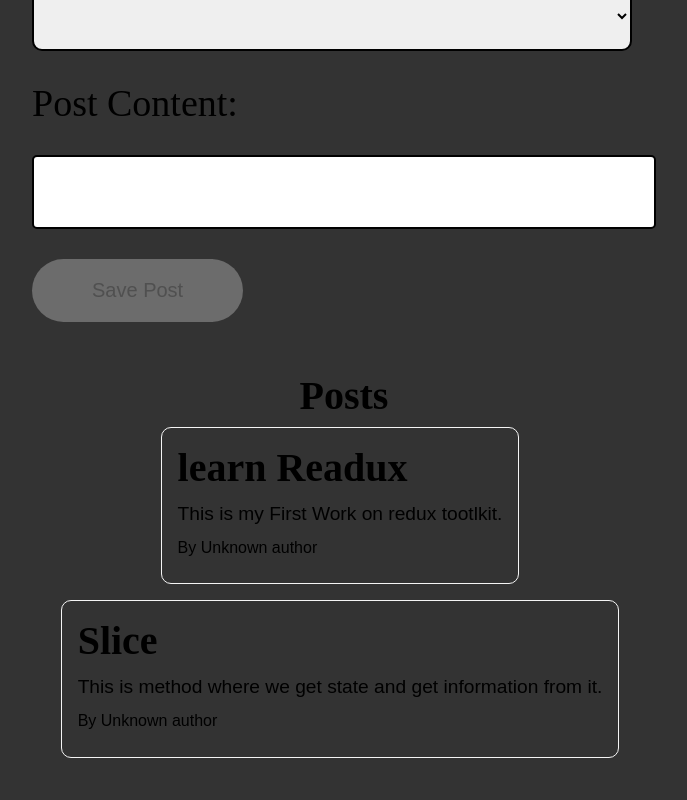
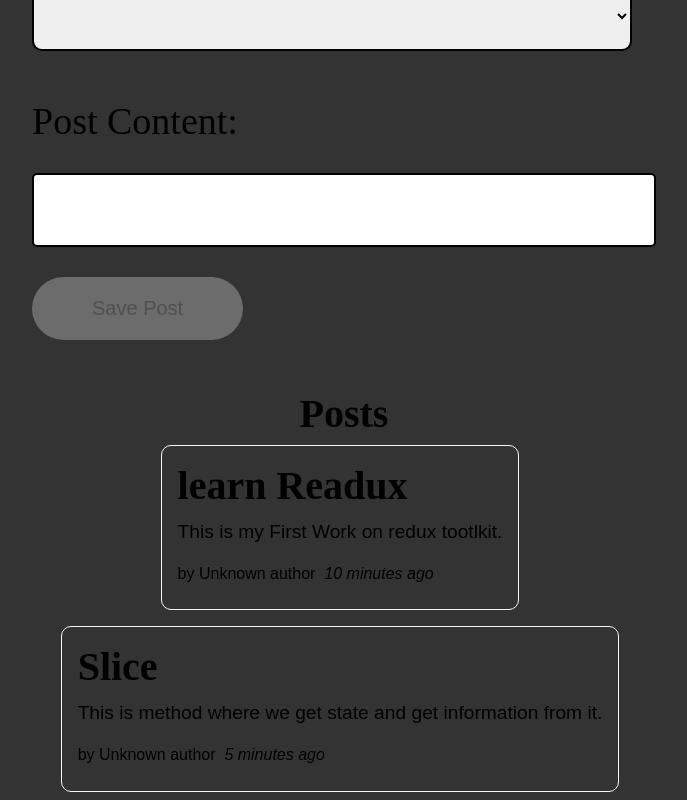
Before and after one commit to Nitinneyoo/redux, a React (Create React App) app: page / in a window 1280 px wide. Shown: the part 587-1387 px from the top of the page, without its empty margins (296-983 px from the left). Before the commit the page ends 1353 px from the top, so only its background shows below. Built offline with nearby package versions, Linux system fonts and the light colour scheme.

Commit message:
changes in author and added feature post author

```diff
--- a/package.json
+++ b/package.json
@@ -7,6 +7,7 @@
     "@testing-library/jest-dom": "^5.17.0",
     "@testing-library/react": "^13.4.0",
     "@testing-library/user-event": "^13.5.0",
+    "date-fns": "^3.6.0",
     "react": "^18.3.1",
     "react-dom": "^18.3.1",
     "react-redux": "^9.1.2",
--- a/src/feature/posts/AddpostForm.css
+++ b/src/feature/posts/AddpostForm.css
@@ -20,6 +20,7 @@
 .form {
     display: flex;
     flex-direction: column;
+    /* flex-grow: ; */
     align-items: start;
     gap: 30px;
 
@@ -31,13 +32,16 @@
 }
 
 .form select {
-    border: none;
+    /* border: none; */
     width: 600px;
     height: 70px;
-    padding-left: 20px;
+    /* padding-left: 20px; */
     border-radius: 10px;
     font-size: 18px;
     border: 2px solid;
+    margin-bottom: 1em;
+    display: inline-block;
+    position: relative;
 }
 
 .input {
--- a/src/feature/posts/AddpostForm.js
+++ b/src/feature/posts/AddpostForm.js
@@ -1,8 +1,8 @@
 import React, { useState } from 'react';
 import { useDispatch, useSelector } from 'react-redux';
 import { postsAdded } from './postsSlice';
+import { selectAllUsers } from '../users/usersSlice';
 import "./AddpostForm.css";
-import { selectAllUsers } from '../users/usersSlice';
 
 const AddpostForm = () => {
     const dispatch = useDispatch();
@@ -33,12 +33,15 @@ const AddpostForm = () => {
             );
             setTitle('');
             setContent('');
+            // setUserId('userId');
         }
     };
     const canSave = Boolean(title) && Boolean(content) && Boolean(userId)
 
     const usersOptions = users.map(user => (
-        <option key={user.id} value={user.id}>
+        <option
+            key={user.id}
+            value={user.id}>
             {user.name}
         </option>
     ))
@@ -59,8 +62,9 @@ const AddpostForm = () => {
                     />
 
                     <label htmlFor='postAuthor'>Author:</label>
-                    <select id='postAuthor' value={userId} onChange={onAuthorChanged}>
+                    <select id='PostAuthor' value={userId} onChange={onAuthorChanged}>
                         <option value=""></option>
+                        {usersOptions}
                     </select>
 
                     <label htmlFor="postContent">Post Content:</label>
--- a/src/feature/posts/postAuthor.js
+++ b/src/feature/posts/postAuthor.js
@@ -8,9 +8,9 @@ const PostAuthor = (userId) => {
     const users = useSelector(selectAllUsers)
 
     const author = users.find(user => user.id === userId);
-    return (
-        <span>By {author ? author.name : "Unknown author"}</span>
-    )
+
+    return <span> by {author ? author.name : 'Unknown author'}</span>
+
 }
 
-export default PostAuthor
+export default PostAuthor;
--- a/src/feature/posts/postList.css
+++ b/src/feature/posts/postList.css
@@ -33,3 +33,7 @@ article p {
 .postList-section h2 {
     font-size: 40px;
 }
+
+.postCredit {
+    font-size: 1rem;
+}
--- a/src/feature/posts/postsList.js
+++ b/src/feature/posts/postsList.js
@@ -2,21 +2,23 @@ import React from "react"; // Import React if you'll use JSX
 import { useSelector } from "react-redux";
 import { selectAllPosts } from "./postsSlice";
 import PostAuthor from "./postAuthor";
+import TimeAgo from "./timeAgo";
 import './postList.css'
 
 const PostsList = () => {
-    const posts = useSelector(selectAllPosts);
+    const posts = useSelector(selectAllPosts)
 
-    const renderedPosts = posts.map(post => ( // Iterate over each individual post
+    const renderedPosts = posts.map(post => (
         <article
             key={post.id}>
-            <div >
-                <h2>{post.title}</h2>
-                <p>{post.content.substring(0, 100)}</p>
-                <p className="postCredit">
-                    <PostAuthor userid={post.userId} />
-                </p>
-            </div>
+
+            <h2>{post.title}</h2>
+            <p>{post.content.substring(0, 100)}</p>
+            <p className="postCredit">
+                <PostAuthor userId={post.userId} />
+                <TimeAgo timestamp={post.date} />
+            </p>
+
         </article>
     ));
 
--- a/src/feature/posts/postsSlice.js
+++ b/src/feature/posts/postsSlice.js
@@ -1,8 +1,22 @@
 import { createSlice } from "@reduxjs/toolkit"
 import { nanoid } from "@reduxjs/toolkit"
+
+import { sub } from "date-fns"
+
 const initialState = [
-    { id: '1', title: 'learn Readux', content: "This is my First Work on redux tootlkit." },
-    { id: '2', title: 'Slice', content: "This is method where we get state and get information from it." }
+    {
+        id: '1',
+        title: 'learn Readux',
+        content: "This is my First Work on redux tootlkit.",
+        date: sub(new Date(), { minutes: 10 }).toISOString()
+    },
+    {
+        id: '2',
+        title: 'Slice',
+        content: "This is method where we get state and get information from it.",
+        date: sub(new Date(), { minutes: 5 }).toISOString()
+
+    }
 
 ]
 
@@ -20,6 +34,7 @@ const postsSlice = createSlice({
                         id: nanoid(),
                         title,
                         content,
+                        date: new Date().toISOString(),
                         userId
                     }
                 }
--- /dev/null
+++ b/src/feature/posts/timeAgo.js
@@ -0,0 +1,17 @@
+import { parseISO, formatDistanceToNow } from 'date-fns';
+
+const TimeAgo = ({ timestamp }) => {
+    let timeAgo = ''
+    if (timestamp) {
+        const date = parseISO(timestamp)
+        const timePeriod = formatDistanceToNow(date)
+        timeAgo = `${timePeriod} ago`
+    }
+
+    return (
+        <span title={timestamp}>
+            &nbsp; <i>{timeAgo}</i>
+        </span>
+    )
+}
+export default TimeAgo
```
Also changed, not shown: 1 other file (tests, documents, lock files or other folders).
